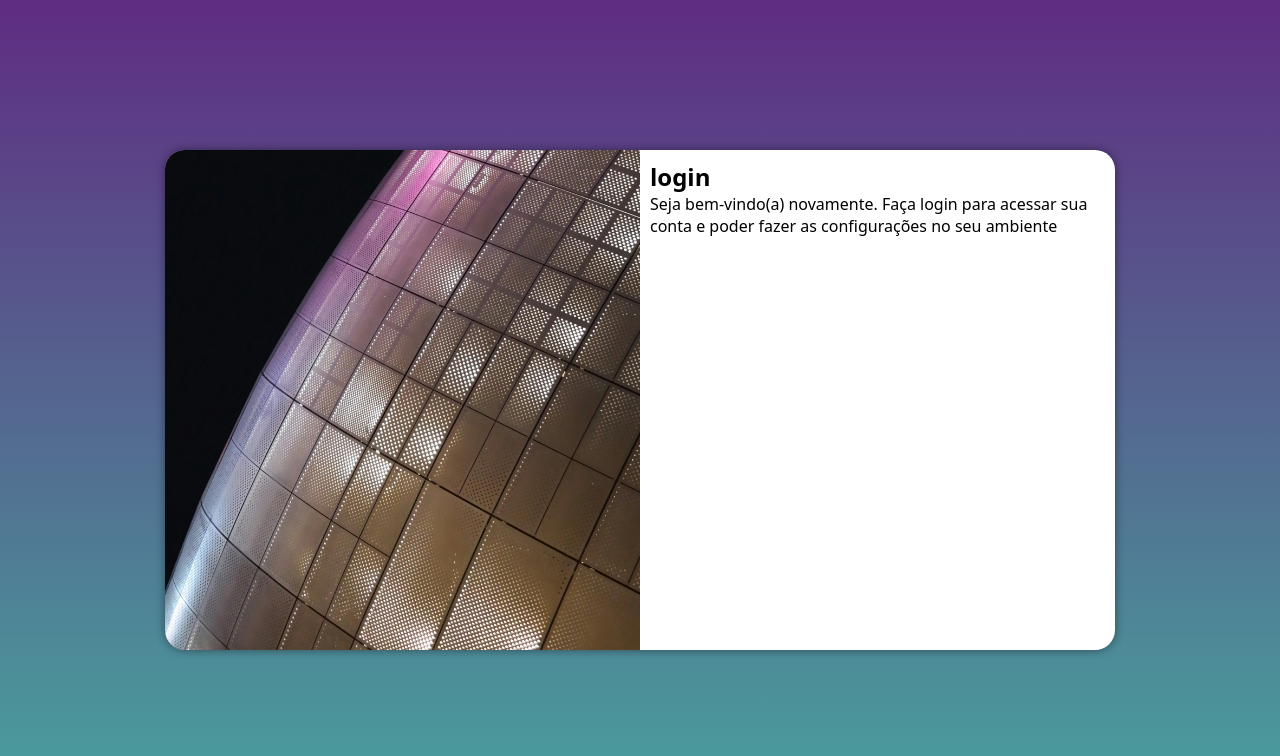
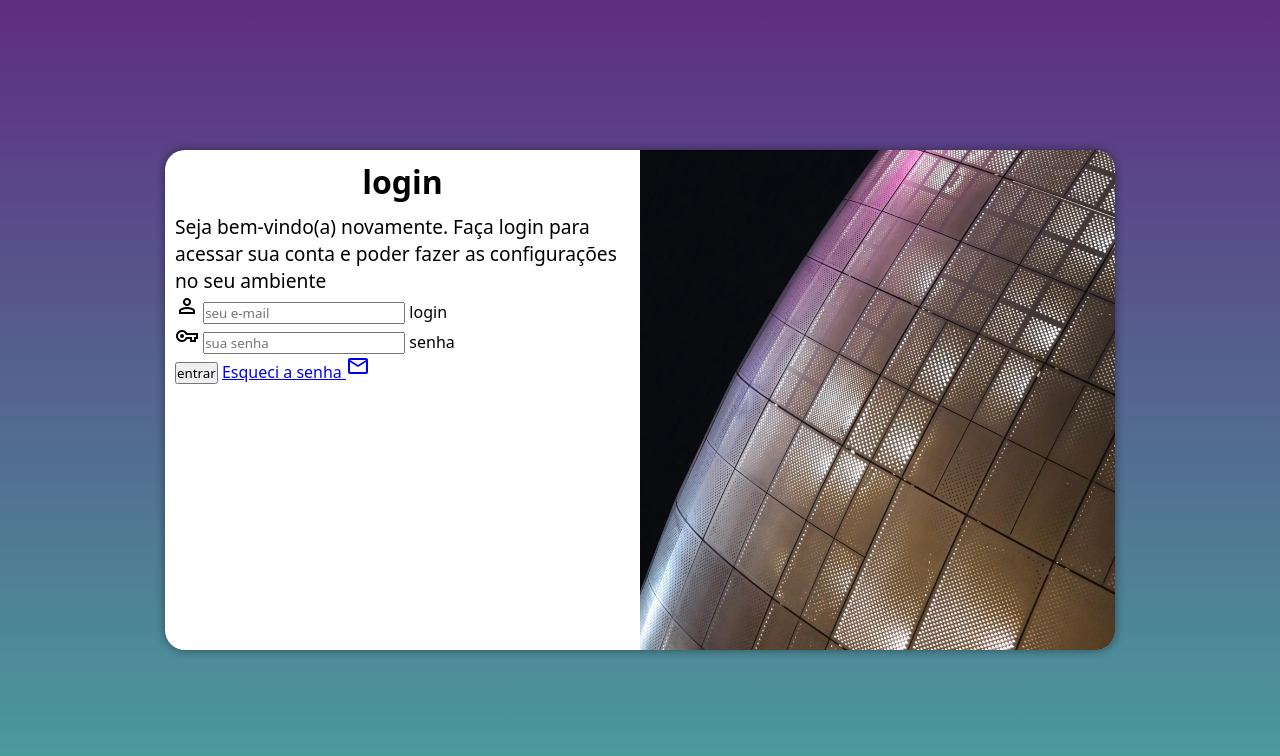
Before and after one commit to cesarpra/projeto-login, a plain HTML site: page index.html in a window 1280 px wide. Drawn offline with nearby package versions, Linux system fonts and the light colour scheme.

Commit message:
criei a parte de login do projeto

```diff
--- a/estilos/media-query.css
+++ b/estilos/media-query.css
@@ -31,13 +31,21 @@
     }
 
     section#login > div#imagem{
-        float: left;
+        float: right;
         width: 50%;
         height: 100%;
     }
 
     section#login > div#formulario{
-        float: right;
+        float: left;
         width: 50%;
     }
+
+    div#formulario > h1{
+        font-size: 2em;
+    }
+
+    div#formulario > p{
+        font-size: 1.2em;
+    }
 }
--- a/estilos/style.css
+++ b/estilos/style.css
@@ -54,3 +54,12 @@ section#login > div#formulario{
     display: block;
     padding: 10px;
 }
+
+div#formulario > h1{
+    text-align: center;
+    margin-bottom: 10px;
+}
+
+div#formulario > p{
+    font-size: .8em;
+}
--- a/index.html
+++ b/index.html
@@ -4,6 +4,7 @@
     <meta charset="UTF-8">
     <meta name="viewport" content="width=device-width, initial-scale=1.0">
     <title>Login</title>
+    <link href="https://fonts.googleapis.com/css2?family=Material+Symbols+Outlined" rel="stylesheet" />
     <link rel="stylesheet" href="estilos/style.css">
     <link rel="stylesheet" href="estilos/media-query.css">
 </head>
@@ -16,7 +17,22 @@
             <div id="formulario">
                 <h1>login</h1>
                 <p>Seja bem-vindo(a) novamente. Faça login para acessar sua conta e poder fazer as configurações no seu ambiente</p>
-                <form action="login.php" method="post"></form>
+                <form action="login.php" method="post" autocomplete="on">
+                    <div class="campo">
+                        <span class="material-symbols-outlined">person</span>
+                        <input type="email" name="login" id="ilogin" placeholder="seu e-mail" autocomplete="email" required maxlength="30">
+                        <label for="ilogin">login</label>
+                    </div>
+                    <div class="campo">
+                        <span class="material-symbols-outlined">vpn_key</span>
+                        <input type="password" name="senha" id="isenha" placeholder="sua senha" autocomplete="current-password" required minlength="8" maxlength="20">
+                        <label for="isenha">senha</label>
+                    </div>
+                    <input type="submit" value="entrar">
+                    <a href="esqueci.html">
+                        Esqueci a senha <i class="material-symbols-outlined">mail</i>
+                    </a>
+                </form>
             </div>
         </section>
     </main>
```
